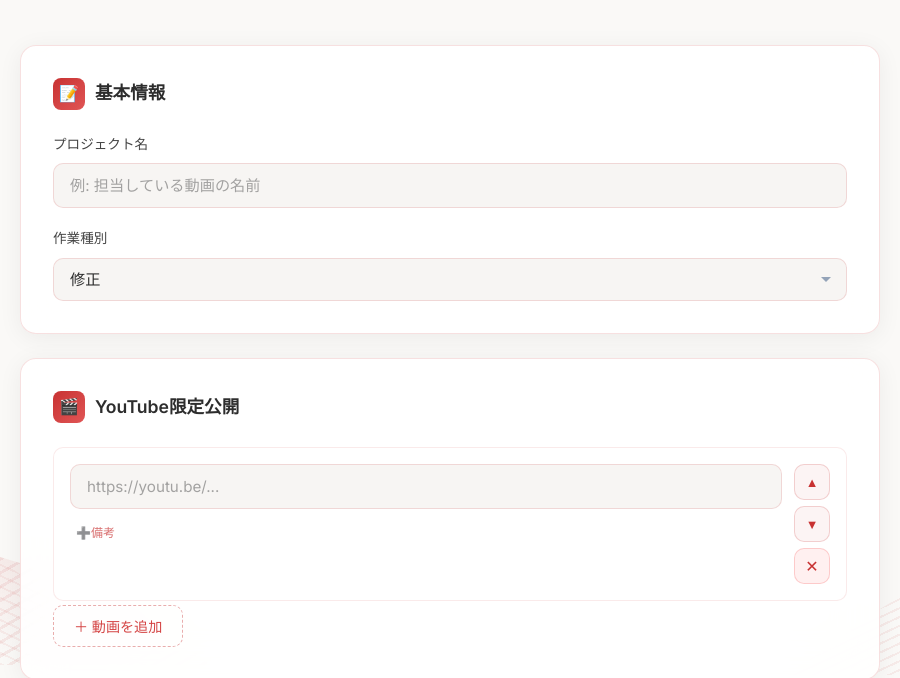
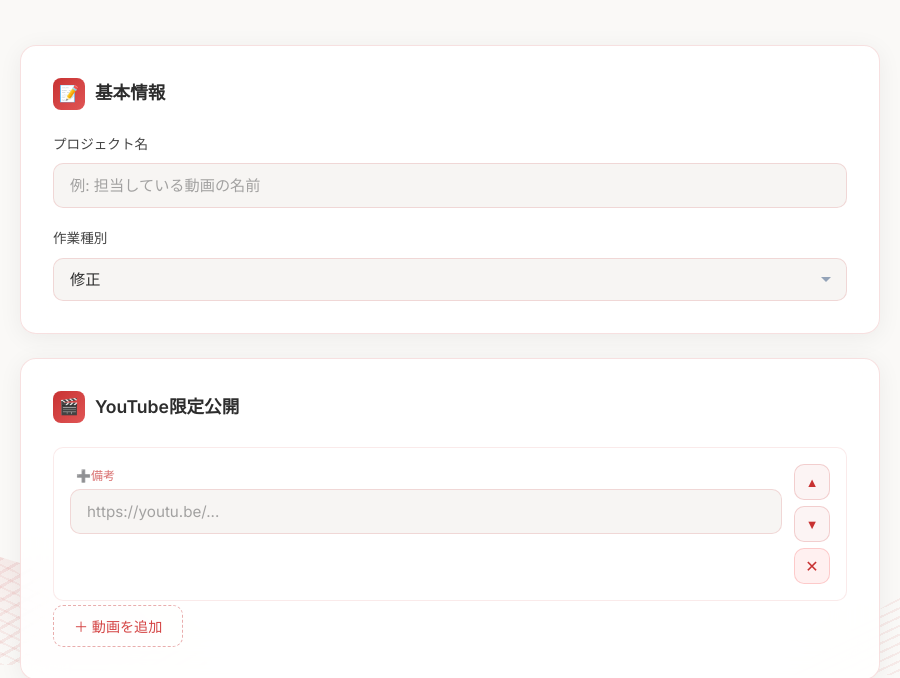
Before and after one commit to Videoeditingefficiency/url-submission-generator, an Electron app: page index.html in a window 900 px wide. Shown: the part 135-813 px from the top of the page. Drawn offline with Linux system fonts and the light colour scheme.

Commit message:
style: refine youtube title UI, note position and preview newline

```diff
--- a/index.html
+++ b/index.html
@@ -911,17 +911,17 @@
             entry.id = `yt-entry-${id}`;
             entry.innerHTML = `
         <div class="youtube-entry-main">
-          <div class="form-group" style="${title ? 'margin-bottom:6px' : 'display:none'}">
-            <input type="text" class="yt-title" value="${title}" readonly tabindex="-1" style="font-size: 0.85rem; padding: 6px 12px; background: rgba(0,0,0,0.03); border: 1px solid transparent; color: var(--text-secondary); cursor: default; user-select: none;">
+          <div class="form-group" style="${title ? 'margin-bottom:2px' : 'display:none'}">
+            <div class="yt-title" style="font-size: 0.85rem; padding: 0 4px; color: var(--text-secondary); font-weight: 500;">${title}</div>
           </div>
           <div class="form-group" style="margin-bottom:0">
+            <div style="display:flex; align-items:center; gap:6px; margin-bottom: 4px;">
+              <button type="button" class="note-toggle" onclick="toggleNote(${id})" title="備考を追加">➕備考</button>
+            </div>
             <input type="url" class="yt-url" placeholder="https://youtu.be/..." value="${url}" oninput="updatePreview()">
           </div>
           <div class="note-area ${note ? 'visible' : ''}" id="note-${id}">
-            <input type="text" class="yt-note" placeholder="詳細な情報を入力" value="${note}" oninput="updatePreview()" style="width:100% !important;">
-          </div>
-          <div>
-            <button type="button" class="note-toggle" onclick="toggleNote(${id})" title="備考を追加">➕備考</button>
+            <input type="text" class="yt-note" placeholder="詳細な情報を入力" value="${note}" oninput="updatePreview()" style="width:100% !important; margin-top: 6px;">
           </div>
         </div>
         <div class="youtube-entry-actions">
@@ -980,10 +980,10 @@
             const entries = container.querySelectorAll('.youtube-entry');
             const result = [];
             entries.forEach(entry => {
-                const titleInput = entry.querySelector('.yt-title');
+                const titleDiv = entry.querySelector('.yt-title');
                 const urlInput = entry.querySelector('.yt-url');
                 const noteInput = entry.querySelector('.yt-note');
-                const title = titleInput ? titleInput.value.trim() : '';
+                const title = titleDiv ? titleDiv.textContent.trim() : '';
                 const url = urlInput ? urlInput.value.trim() : '';
                 const note = noteInput ? noteInput.value.trim() : '';
                 if (url || title) result.push({ title, url, note });
@@ -1082,7 +1082,12 @@
                     if (entry.note) {
                         ytSection += entry.note + '\n';
                     }
-                    ytSection += (entry.url || 'URL未設定') + '\n\n';
+                    ytSection += (entry.url || 'URL未設定');
+
+                    // Add double newline unless it's the last element
+                    if (entry !== youtubeUrls[youtubeUrls.length - 1]) {
+                        ytSection += '\n\n';
+                    }
                 });
                 ytSection = ytSection.trimEnd();
             }
```
